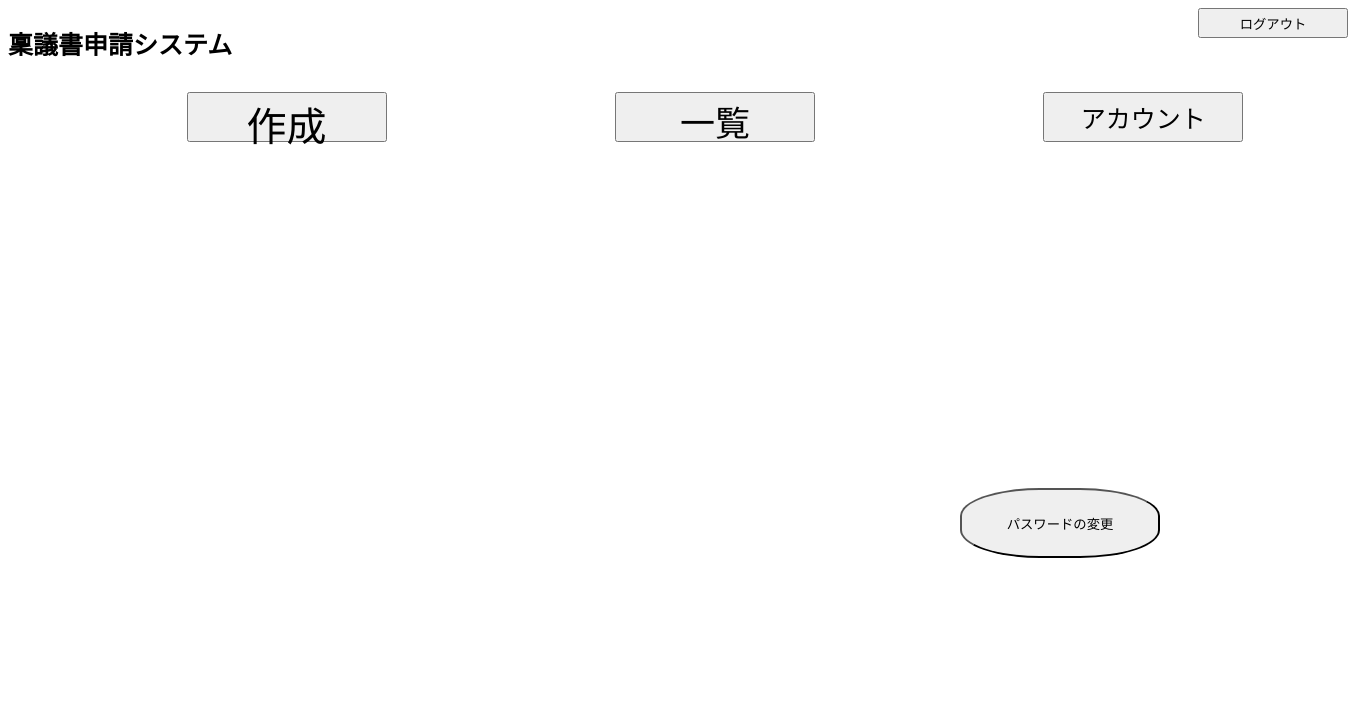
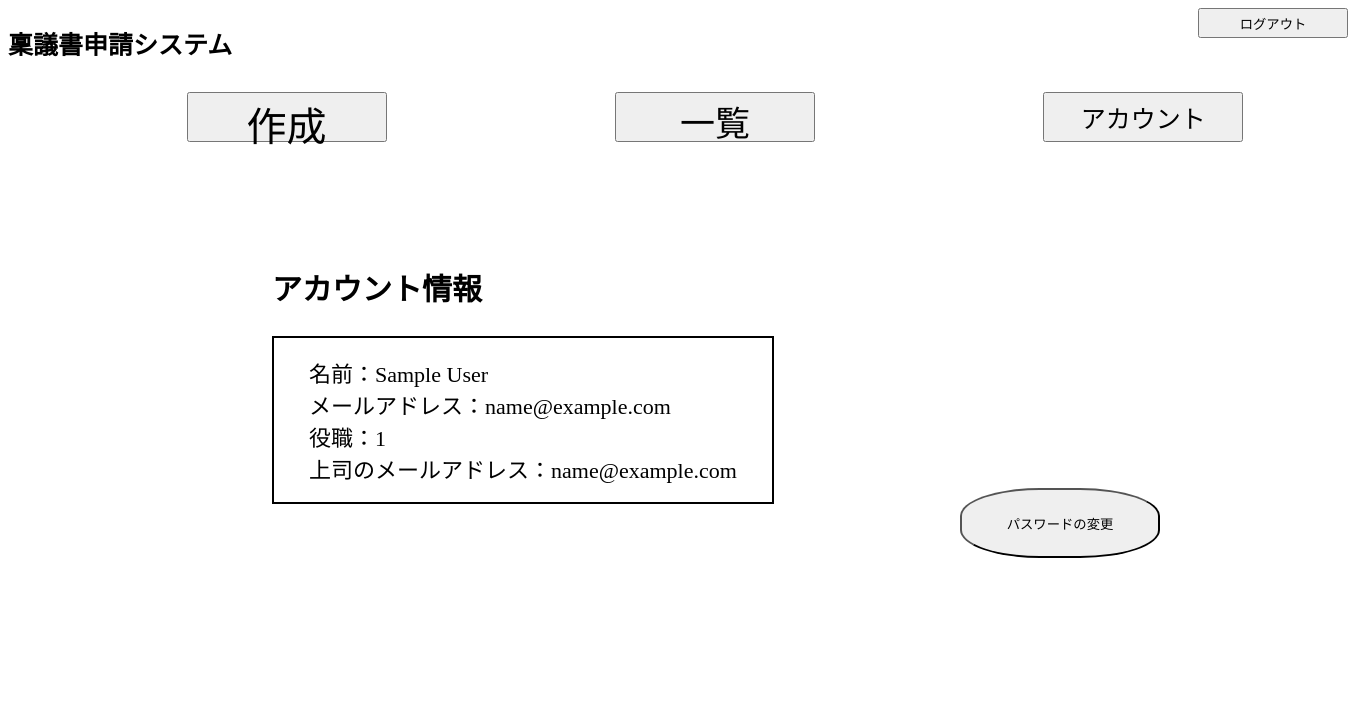
Before and after one commit to yuhif/ringi_git, a Flask app: page /my_account in a window 1360 px wide. Shown: the top 703 px of the page. Run offline with Flask 2, Linux system fonts and the light colour scheme; the visitor is signed in with stand-in values (Sample User, id 1).

Commit message:
アカウント情報のところ

```diff
--- a/app.py
+++ b/app.py
@@ -195,7 +195,7 @@ def update_account_complete():
 @app.route("/my_account")
 def my_account():
     if "user" in session:
-        return render_template("main4.html")    # 「アカウント情報」を押したときに表示される自分のアカウント情報のページ
+        return render_template("main4.html", name=session["name"], mail=session["mail"], superior_mail=session["superior_mail"], position=session["position"])    # 「アカウント情報」を押したときに表示される自分のアカウント情報のページ
     else:
         return redirect(url_for("login_page", error="セッションが切れました"))  # セッション切れでログイン画面表示
 
--- a/static/ringi.css
+++ b/static/ringi.css
@@ -276,3 +276,14 @@
     left: 45%;
     font-size: 50px;
 }
+
+.info {
+    font-size: 22px;
+    position: absolute;
+    top: 42%;
+    left: 20%;
+    border: black solid 2px;
+    padding: 18px;
+    padding-left: 35px;
+    padding-right: 35px;
+}
--- a/templates/main4.html
+++ b/templates/main4.html
@@ -17,5 +17,13 @@
         <a href="{{url_for('logout')}}"><button class="button4">ログアウト</button></a>
         <a href="{{url_for('update_pw')}}"><button class="change">パスワードの変更</button></a>
     </div>
+
+    <h2 style="position:absolute; top:30%; left: 20%; font-size: 30px;">アカウント情報</h2>
+    <div class="info">
+        名前：{{name}}<br>
+        メールアドレス：{{mail}}<br>
+        役職：{{position}}<br>
+        上司のメールアドレス：{{superior_mail}}<br>
+    </div>
 </body>
 </html>
```
